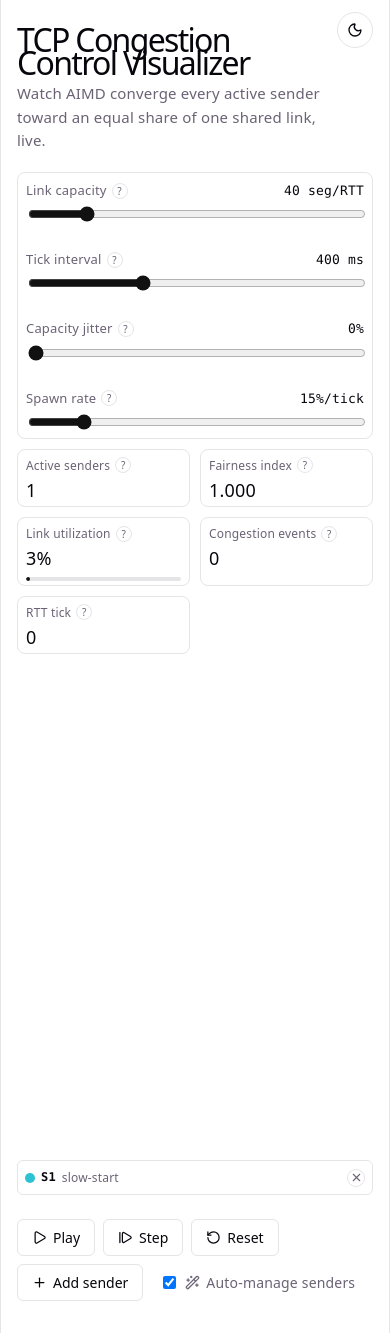
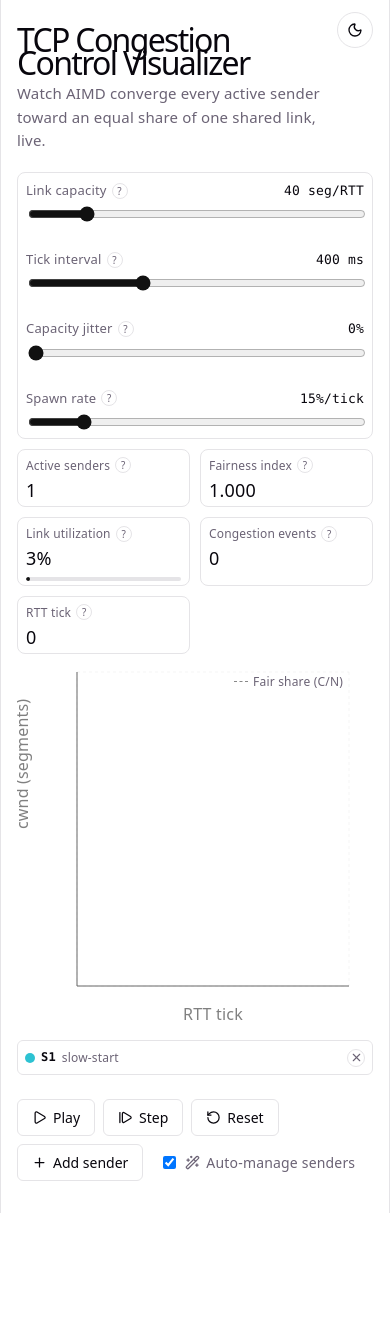
Before and after one commit to mankesh016/tcp-congestion-visualizer, a React (Vite) app: page / in a window 390 px wide. Shown: the top 1333 px of the page. After the commit the page ends 1213 px from the top, so only its background shows below. Built offline with nearby package versions, Linux system fonts and the light colour scheme.

Commit message:
feat: enhance responsive layout in App.css and updated README.md

```diff
--- a/src/App.css
+++ b/src/App.css
@@ -126,6 +126,12 @@
 @media (max-width: 720px) {
   .chart-row {
     flex-direction: column;
+    align-items: stretch;
+  }
+
+  .chart-row-chart {
+    flex: 1 1 auto;
+    width: 100%;
   }
 
   .chart-row-legend {
```
Also changed, not shown: 1 other file (tests, documents, lock files or other folders).
